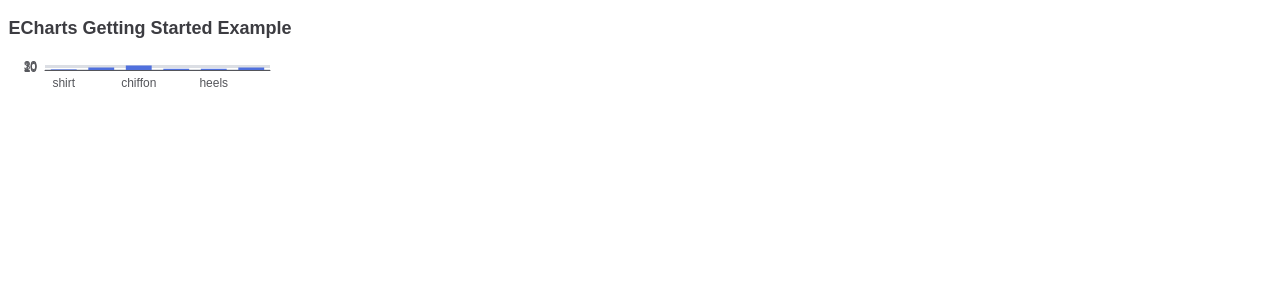
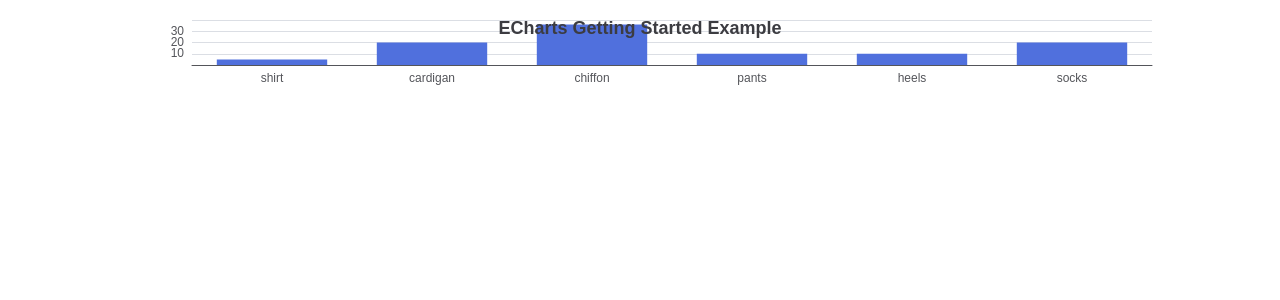
Before and after one commit to sharpTshark/IMAGEM-gemeente-analyze-project, a Nuxt app: page / in a window 1280 px wide. Shown: the top 300 px of the page. Built offline with nearby package versions, Linux system fonts and the light colour scheme.

Commit message:
fix echarts blury text

```diff
--- a/app/components/chart.vue
+++ b/app/components/chart.vue
@@ -1,5 +1,5 @@
 <template>
-	<canvas :id="id" ></canvas>
+	<div :id="id" style="width: 100%; height: 100%;"></div>
 </template>
 
 <script>
--- a/app/pages/index.vue
+++ b/app/pages/index.vue
@@ -26,7 +26,7 @@ export default {
 					type: "bar",
 					data: [5, 20, 36, 10, 10, 20]
 					}
-				]
+				],
 			}
 		}
 	}
```
